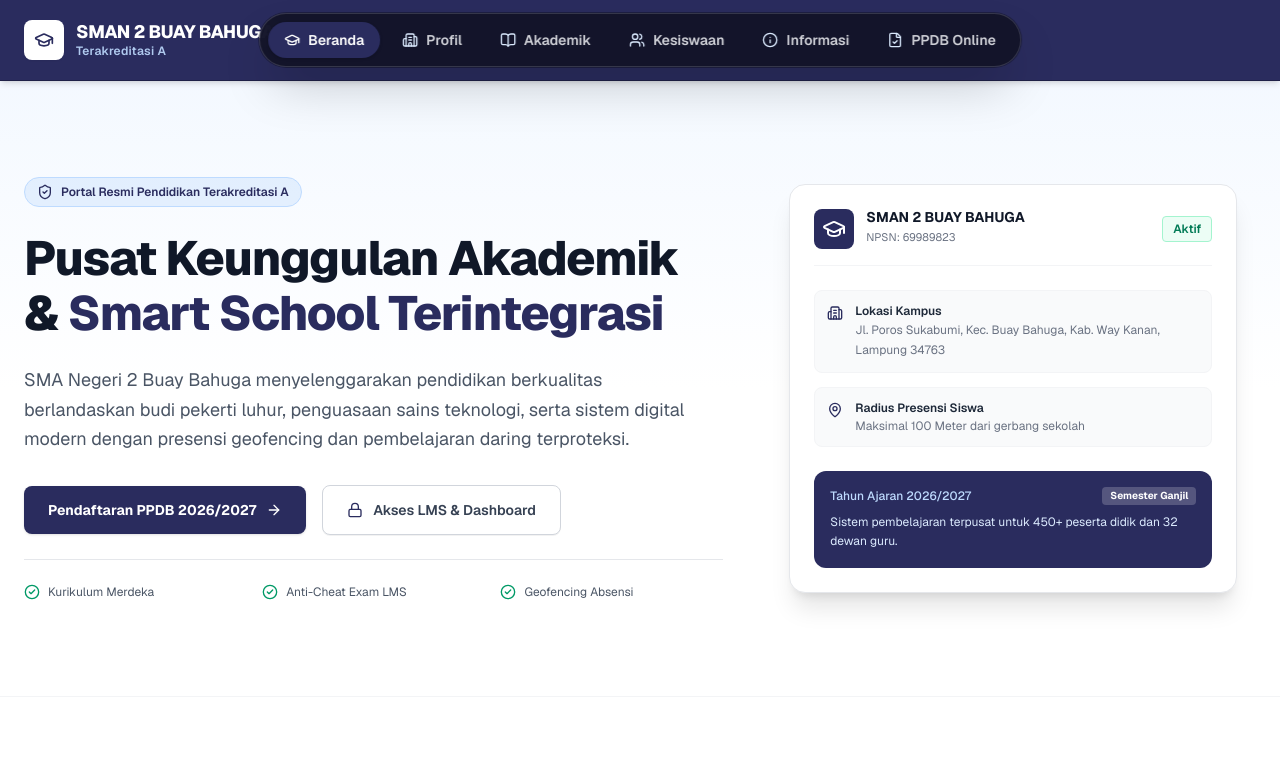
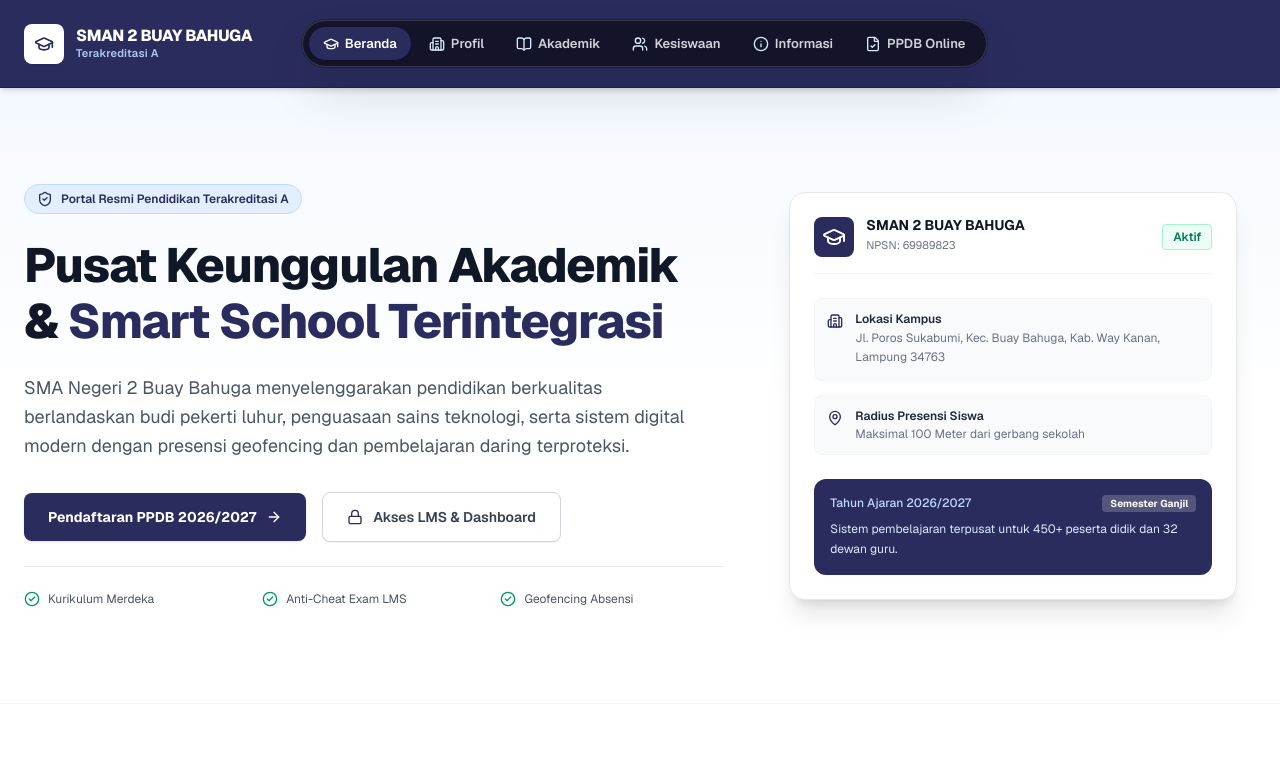
Before and after one commit to dharmamudita/smanegeri2buaybahuga, a Next.js app: page / in a window 1280 px wide. Shown: the top 761 px of the page. Built offline with nearby package versions, Linux system fonts and the light colour scheme.

Commit message:
fix: atasi tabrakan navbar kapsul dengan logo menggunakan flex-centered layout dan auto-spacing

```diff
--- a/src/components/common/InstitutionalHeader.tsx
+++ b/src/components/common/InstitutionalHeader.tsx
@@ -32,25 +32,25 @@ export default function InstitutionalHeader() {
       {/* Main Navbar: Memberikan ruang lapang vertikal agar kapsul berukuran pas dan tidak mepet */}
       <div className="relative max-w-7xl mx-auto px-4 sm:px-6 py-4 sm:py-5">
         <div className="flex items-center justify-between">
-          {/* Logo & Nama Sekolah */}
-          <Link href="/" className="flex items-center gap-3 group shrink-0">
+          {/* Logo & Nama Sekolah (Kiri) */}
+          <Link href="/" className="flex items-center gap-2.5 sm:gap-3 group shrink-0">
             <div className="w-9 h-9 sm:w-10 sm:h-10 rounded-lg bg-white text-[#2A2C5E] flex items-center justify-center shadow-xs group-hover:bg-blue-50 transition-colors">
               <GraduationCap className="w-5 h-5" />
             </div>
             <div className="flex flex-col">
-              <span className="text-base sm:text-lg font-extrabold text-white tracking-tight leading-none whitespace-nowrap">
+              <span className="text-sm sm:text-base font-extrabold text-white tracking-tight leading-none whitespace-nowrap">
                 SMAN 2 BUAY BAHUGA
               </span>
-              <span className="text-[11px] sm:text-xs font-semibold text-blue-200/90 tracking-wide mt-1 leading-none whitespace-nowrap">
+              <span className="text-[10px] sm:text-[11px] font-semibold text-blue-200/90 tracking-wide mt-1 leading-none whitespace-nowrap">
                 Terakreditasi A
               </span>
             </div>
           </Link>
 
-          {/* Navigasi Kapsul Floating Di Tengah (Warna Biru Khas Web #2A2C5E, Transisi Halus & Responsif) */}
-          <nav className="hidden lg:flex items-center justify-center absolute left-1/2 -translate-x-1/2">
+          {/* Navigasi Kapsul Di Tengah (Flex-Centered, Tidak Bertabrakan dengan Logo) */}
+          <nav className="hidden lg:flex items-center justify-center flex-1 px-3 xl:px-6 min-w-0">
             <div
-              className="flex items-center gap-1.5 bg-[#121428]/95 backdrop-blur-md border border-white/15 p-1.5 sm:p-2 rounded-full shadow-2xl ring-1 ring-black/30 min-w-max flex-nowrap"
+              className="flex items-center gap-1 bg-[#121428]/95 backdrop-blur-md border border-white/15 p-1 sm:p-1.5 rounded-full shadow-2xl ring-1 ring-black/30 flex-nowrap shrink-0"
               style={{ whiteSpace: "nowrap" }}
             >
               {navLinks.map((link) => {
@@ -60,7 +60,7 @@ export default function InstitutionalHeader() {
                   <Link
                     key={link.href}
                     href={link.href}
-                    className={`group flex items-center gap-2 px-4 py-2 text-xs sm:text-sm font-semibold rounded-full whitespace-nowrap shrink-0 flex-nowrap select-none transition-all duration-200 ease-out ${
+                    className={`group flex items-center gap-1.5 px-3 sm:px-3.5 py-1.5 sm:py-2 text-xs sm:text-[13px] font-semibold rounded-full whitespace-nowrap shrink-0 flex-nowrap select-none transition-all duration-200 ease-out ${
                       isActive
                         ? "bg-[#2A2C5E] text-white shadow-sm scale-100"
                         : "text-gray-200/90 hover:bg-[#2A2C5E]/80 hover:text-white hover:shadow-xs hover:-translate-y-0.5 active:translate-y-0 active:scale-95"
@@ -68,7 +68,7 @@ export default function InstitutionalHeader() {
                     style={{ whiteSpace: "nowrap" }}
                   >
                     <Icon
-                      className={`w-4 h-4 shrink-0 transition-transform duration-200 ${
+                      className={`w-3.5 h-3.5 sm:w-4 sm:h-4 shrink-0 transition-transform duration-200 ${
                         isActive
                           ? "text-white"
                           : "text-blue-100 group-hover:scale-110 group-hover:text-white"
@@ -85,6 +85,9 @@ export default function InstitutionalHeader() {
               })}
             </div>
           </nav>
+
+          {/* Balancer Kanan: Menyeimbangkan lebar logo kiri agar kapsul tetap tepat di tengah layar tanpa tabrakan */}
+          <div className="hidden lg:block shrink-0 w-[200px] xl:w-[220px] pointer-events-none" aria-hidden="true" />
 
           {/* Mobile Menu Button */}
           <button
```
